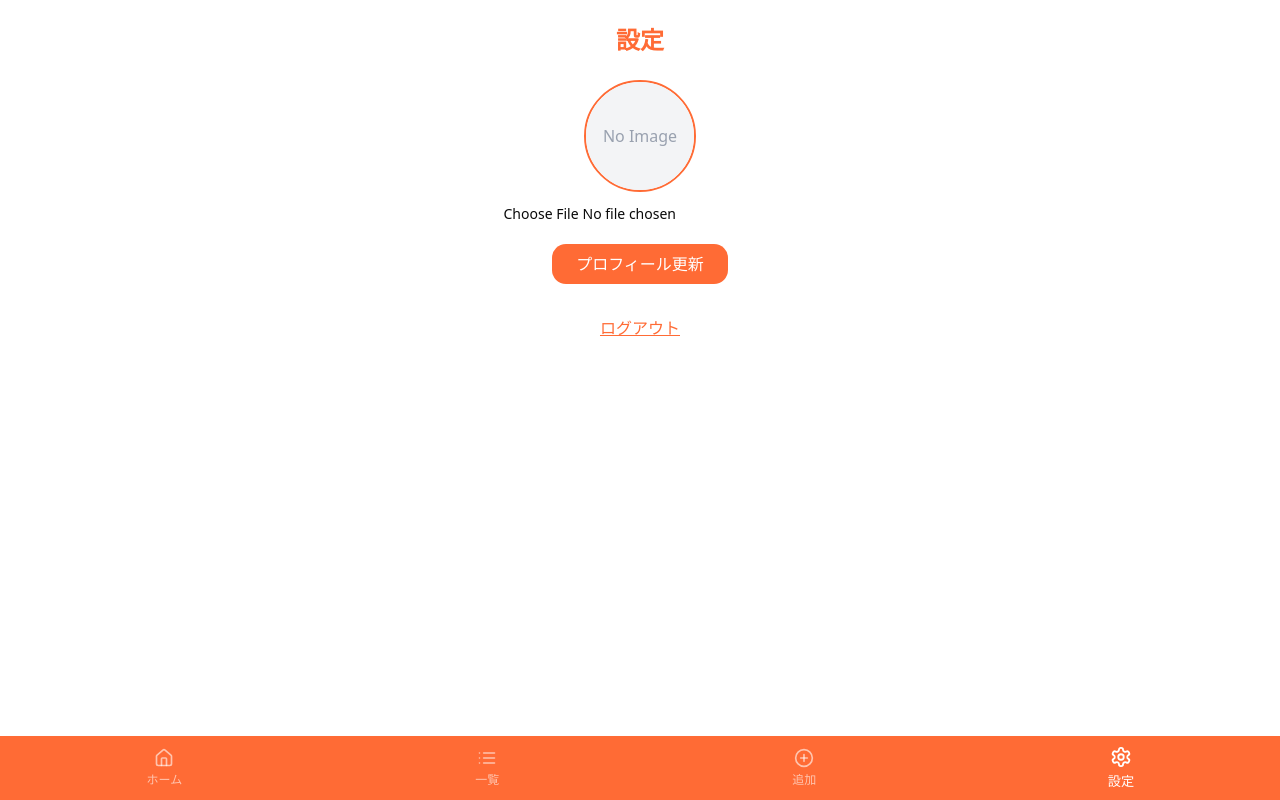
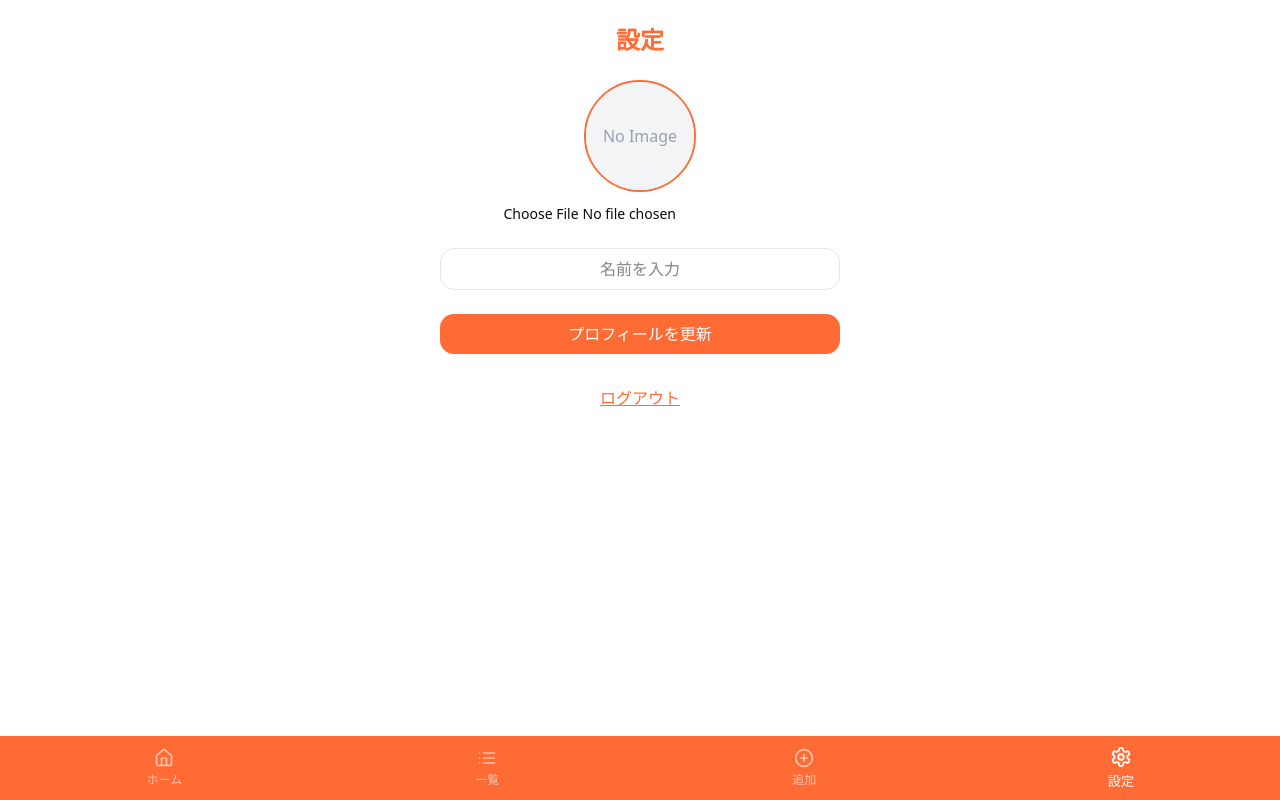
Before and after one commit to konotabi0310/warikan-new, a Next.js app: page /settings in a window 1280 px wide. Built offline with nearby package versions, Linux system fonts and the light colour scheme; no server answers.

Commit message:
設定画面

```diff
--- a/src/app/settings/page.tsx
+++ b/src/app/settings/page.tsx
@@ -10,6 +10,7 @@ import { Dialog } from "@headlessui/react";
 export default function SettingsPage() {
   const { user, setUser } = useUser()!;
   const [selectedImage, setSelectedImage] = useState<string | null>(null);
+  const [editedName, setEditedName] = useState(user?.name || "");
   const [isModalOpen, setIsModalOpen] = useState(false);
 
   const handleImageChange = (e: React.ChangeEvent<HTMLInputElement>) => {
@@ -24,13 +25,30 @@ export default function SettingsPage() {
   };
 
   const handleUpdate = async () => {
-    if (!user || !selectedImage) return;
+    if (!user || !user.uid) {
+      alert("ユーザー情報が見つかりません");
+      return;
+    }
 
-    const userRef = doc(db, "users", user.uid);
-    await updateDoc(userRef, { avatarUrl: selectedImage });
+    const updates: { name?: string; avatarUrl?: string } = {};
+    if (editedName !== user.name) updates.name = editedName;
+    if (selectedImage) updates.avatarUrl = selectedImage;
 
-    setUser({ ...user, avatarUrl: selectedImage });
-    alert("プロフィール画像を更新しました！");
+    try {
+      const userRef = doc(db, "users", user.uid);
+      await updateDoc(userRef, updates);
+
+      setUser({
+        ...user,
+        name: editedName,
+        avatarUrl: selectedImage || user.avatarUrl,
+      });
+
+      alert("プロフィールを更新しました！");
+    } catch (err) {
+      console.error("プロフィール更新エラー", err);
+      alert("更新に失敗しました。もう一度お試しください。");
+    }
   };
 
   const handleLogout = async () => {
@@ -68,14 +86,26 @@ export default function SettingsPage() {
           onChange={handleImageChange}
           className="text-sm"
         />
+      </div>
 
-        <button
-          onClick={handleUpdate}
-          className="mt-2 px-6 py-2 bg-[#FF6B35] text-white rounded-xl"
-        >
-          プロフィール更新
-        </button>
+      {/* 名前入力欄 */}
+      <div className="mb-6">
+        <input
+          type="text"
+          value={editedName}
+          onChange={(e) => setEditedName(e.target.value)}
+          placeholder="名前を入力"
+          className="w-full px-4 py-2 border rounded-xl text-center"
+        />
       </div>
+
+      {/* 更新ボタン */}
+      <button
+        onClick={handleUpdate}
+        className="w-full py-2 bg-[#FF6B35] text-white rounded-xl"
+      >
+        プロフィールを更新
+      </button>
 
       {/* ログアウトリンク */}
       <div className="mt-8">
@@ -91,7 +121,7 @@ export default function SettingsPage() {
         </a>
       </div>
 
-      {/* モーダル */}
+      {/* ログアウトモーダル */}
       <Dialog open={isModalOpen} onClose={() => setIsModalOpen(false)} className="relative z-50">
         <div className="fixed inset-0 bg-black/30" aria-hidden="true" />
         <div className="fixed inset-0 flex items-center justify-center p-4">
--- a/src/app/settlement/page.tsx
+++ b/src/app/settlement/page.tsx
@@ -8,30 +8,42 @@ import { Button } from "@/components/ui/button";
 
 interface Expense {
   amount: number;
-  paidBy: string;
+  paidBy: string; // UIDで保存されている
   settled: boolean;
   pairId: string;
 }
 
 interface Settlement {
-  from: string;
-  to: string;
+  from: string; // UID
+  to: string;   // UID
   amount: number;
 }
 
 export default function SettlementPage() {
-  const userContext = useUser();
-  const user = userContext?.user;
+  const { user } = useUser()!;
   const [settlements, setSettlements] = useState<Settlement[]>([]);
+  const [uidNameMap, setUidNameMap] = useState<Record<string, string>>({});
   const [loading, setLoading] = useState(true);
 
   useEffect(() => {
-    if (!user?.name || !user?.pairId) return;
+    if (!user?.uid || !user?.pairId) return;
 
     const fetchData = async () => {
       setLoading(true);
 
       try {
+        // ユーザー名マップ取得
+        const usersSnapshot = await getDocs(
+          query(collection(db, "users"), where("pairId", "==", user.pairId))
+        );
+        const uidName: Record<string, string> = {};
+        usersSnapshot.docs.forEach((doc) => {
+          const data = doc.data();
+          uidName[data.uid] = data.name;
+        });
+        setUidNameMap(uidName);
+
+        // 費用データ取得
         const q = query(
           collection(db, "expenses"),
           where("pairId", "==", user.pairId),
@@ -40,6 +52,7 @@ export default function SettlementPage() {
         const snapshot = await getDocs(q);
         const data: Expense[] = snapshot.docs.map((doc) => doc.data() as Expense);
 
+        // 合計金額計算
         const totals: Record<string, number> = {};
         data.forEach((e) => {
           totals[e.paidBy] = (totals[e.paidBy] || 0) + e.amount;
@@ -50,12 +63,12 @@ export default function SettlementPage() {
         const avg = totalAmount / members.length;
 
         const balance: Record<string, number> = {};
-        members.forEach((name) => {
-          balance[name] = Math.round(totals[name] - avg);
+        members.forEach((uid) => {
+          balance[uid] = Math.round(totals[uid] - avg);
         });
 
-        const payers = members.filter((n) => balance[n] < 0);
-        const receivers = members.filter((n) => balance[n] > 0);
+        const payers = members.filter((uid) => balance[uid] < 0);
+        const receivers = members.filter((uid) => balance[uid] > 0);
         const result: Settlement[] = [];
 
         let i = 0, j = 0;
@@ -87,11 +100,11 @@ export default function SettlementPage() {
 
   return (
     <main className="min-h-screen bg-[#FAFAF8] px-4 py-6">
-      <h1 className="text-xl font-bold text-center mb-4 text-[#FF6B35]">
+      <h1 className="text-xl font-bold text-center mb-6 text-[#FF6B35]">
         清算の状況
       </h1>
 
-      {!user?.name || !user?.pairId ? (
+      {!user?.uid || !user?.pairId ? (
         <p className="text-center text-sm text-gray-500">ユーザー情報を読み込んでいます...</p>
       ) : loading ? (
         <p className="text-center text-sm text-gray-500">読み込み中...</p>
@@ -102,24 +115,22 @@ export default function SettlementPage() {
       ) : (
         <div className="space-y-4">
           {settlements.map((item, index) => {
-            const isPayer = item.from === user.name;
+            const fromName = uidNameMap[item.from] || "不明なユーザー";
+            const toName = uidNameMap[item.to] || "不明なユーザー";
+            const isPayer = item.from === user.uid;
 
             return (
               <div
                 key={index}
-                className="bg-white p-4 rounded-xl shadow flex flex-col gap-2"
+                className="bg-white p-4 rounded-xl shadow-md flex flex-col gap-3"
               >
-                <div className="flex justify-between items-center">
-                  <div className="text-sm text-gray-700">
-                    {item.from} → {item.to}
-                  </div>
-                  <div
-                    className={`text-lg font-bold ${
-                      isPayer ? "text-[#FF6B35]" : "text-green-600"
-                    }`}
-                  >
-                    ¥{item.amount.toLocaleString()}
-                  </div>
+                <div className="text-sm text-gray-600 text-center">
+                  <span className="font-semibold text-gray-800">{fromName}</span> は{" "}
+                  <span className="font-semibold text-gray-800">{toName}</span> に
+                </div>
+
+                <div className="text-center text-2xl font-bold text-[#FF6B35]">
+                  ¥{item.amount.toLocaleString()}
                 </div>
 
                 {isPayer ? (
```
